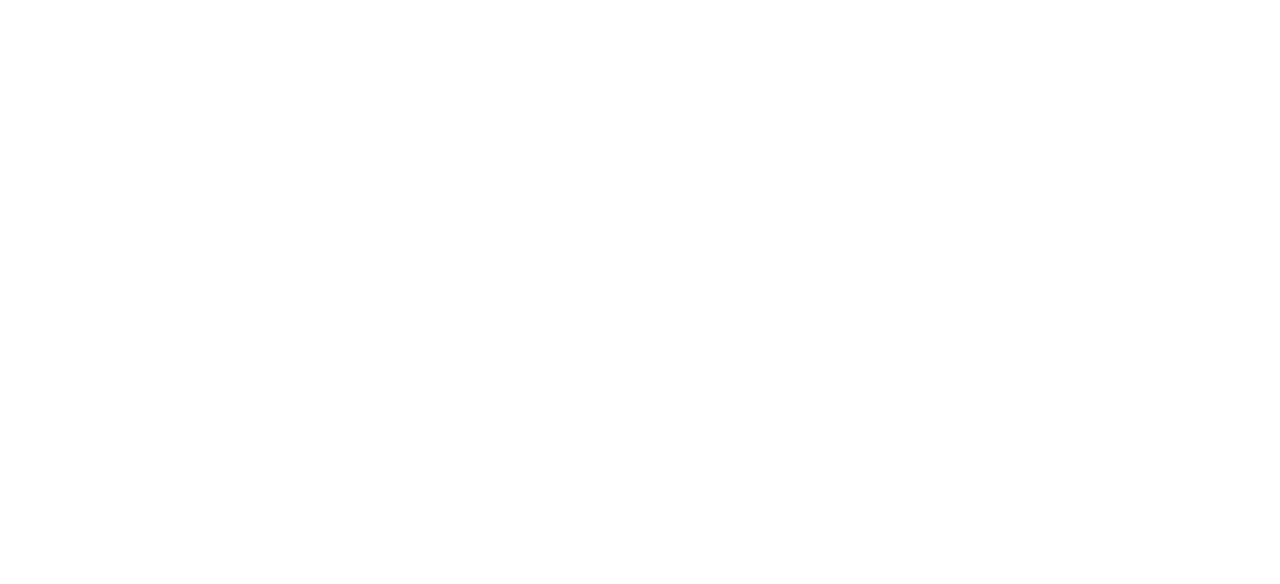
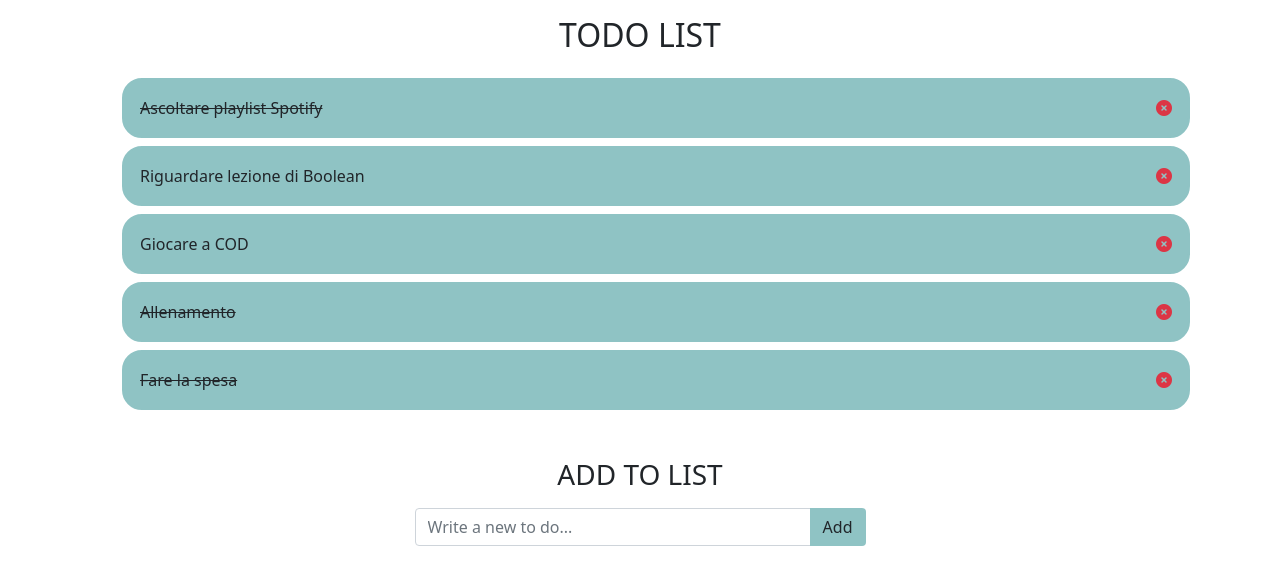
Before and after one commit to DanieleGelsomino/vue-todolist, a plain HTML site: page index.html in a window 1280 px wide. Drawn offline with nearby package versions, Linux system fonts and the light colour scheme.

Commit message:
add milestone , milestone 2 done

```diff
--- a/css/style.css
+++ b/css/style.css
@@ -0,0 +1,14 @@
+.-dg--list-group li {
+  list-style-type: none;
+  border: 2px solid rgb(143, 195, 196);
+  background-color: rgb(143, 195, 196);
+  border-radius: 20px;
+}
+
+.-dg--btn {
+  background-color: rgb(143, 195, 196);
+}
+
+.-dg--c-pointer {
+  cursor: pointer;
+}
--- a/index.html
+++ b/index.html
@@ -18,7 +18,34 @@
 <body>
     <div id="todo">
         <div class="container">
+            <!-- todo-list section -->
+            <div class="todo-list">
+                <h2 class="text-center p-3">TODO LIST</h2>
+                <ul class="-dg--list-group">
+                    <li v-for="(item, index) in toDoList" class=" p-3 m-2" v-if="!doneTask.includes(index)">
+                        <div class="d-flex justify-content-between align-items-center">
+                            <span :class="thingsDone(index)">{{item.text}} </span><i
+                                class="fa-solid fa-circle-xmark text-danger dg-cross -dg--c-pointer"
+                                @click="deleteToDo(index)"></i>
+                        </div>
+                    </li>
+                </ul>
+                <!-- / todo-list section -->
+                <!-- add-to-list section -->
+                <div class="row justify-content-center mt-5">
+                    <div class="col-5 text-center">
+                        <h3>ADD TO LIST</h3>
+                        <div class="input-group mt-3">
+                            <input type="text" v-model="newToDo.text" class="form-control"
+                                placeholder="Write a new to do..." aria-label="Write a new to do..."
+                                aria-describedby="button-addon2">
+                            <button class="btn -dg--btn" type="button" id="button-addon2">Add</button>
+                        </div>
+                    </div>
+                </div>
+                <!-- / add-to-list section -->
 
+            </div>
         </div>
     </div>
     <script src="js/script.js"></script>
--- a/js/script.js
+++ b/js/script.js
@@ -32,11 +32,11 @@ const toDoList = [
   },
   {
     text: "Giocare a COD",
-    done: true,
+    done: false,
   },
   {
     text: "Allenamento",
-    done: false,
+    done: true,
   },
   {
     text: "Fare la spesa",
@@ -46,5 +46,17 @@ const toDoList = [
 
 const app = new Vue({
   el: "#todo",
-  data: "toDoList",
+  data: {
+    toDoList,
+    doneTask: [],
+    newToDo: "",
+  },
+  methods: {
+    thingsDone(index) {
+      return this.toDoList[index].done ? "text-decoration-line-through" : "";
+    },
+    deleteToDo(index) {
+      this.doneTask.push(index);
+    },
+  },
 });
```
